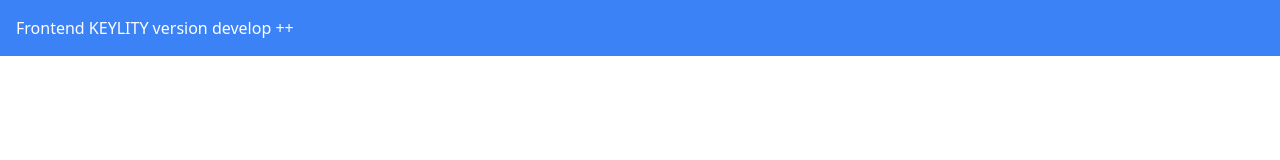
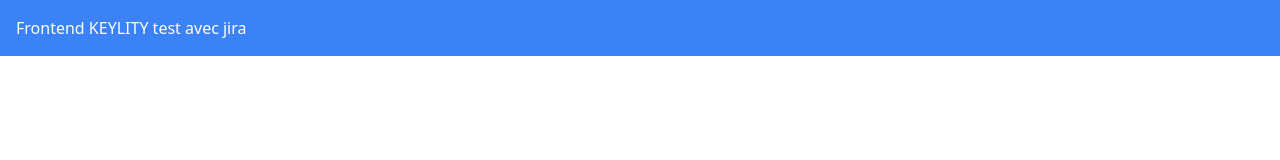
Before and after one commit to toureSan/keylity-webapp, a Nuxt app: page / in a window 1280 px wide. Shown: the top 160 px of the page. Built offline with nearby package versions, Linux system fonts and the light colour scheme.

Commit message:
test jira

```diff
--- a/app.vue
+++ b/app.vue
@@ -1,5 +1,5 @@
 <template>
   <div class="bg-blue-500 text-white p-4">
-    Frontend KEYLITY version develop ++
+    Frontend KEYLITY test avec jira
   </div>
 </template>
```
